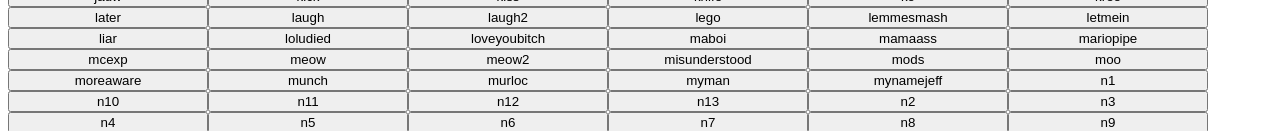
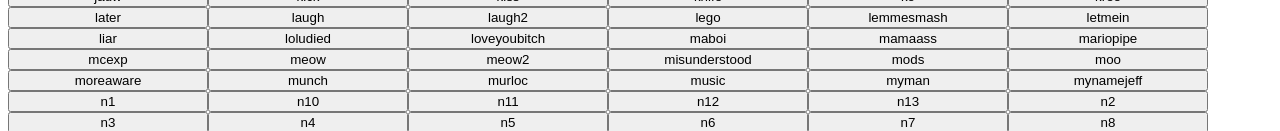
Before and after one commit to Tkap1/Tkap1.github.io, a plain HTML site: page index.html in a window 1280 px wide. Shown: the part 821-952 px from the top of the page. Drawn offline with Linux system fonts and the light colour scheme.

Commit message:
New sounds

```diff
--- a/index.html
+++ b/index.html
@@ -1263,6 +1263,11 @@ button.textContent = "murloc";
 button.style.width= "200px"
 d.appendChild(button);
 button = document.createElement("BUTTON");
+button.onclick=() => callback("music.mp3");
+button.textContent = "music";
+button.style.width= "200px"
+d.appendChild(button);
+button = document.createElement("BUTTON");
 button.onclick=() => callback("myman.mp3");
 button.textContent = "myman";
 button.style.width= "200px"
```
Also changed, not shown: list.txt, 1 other file.
